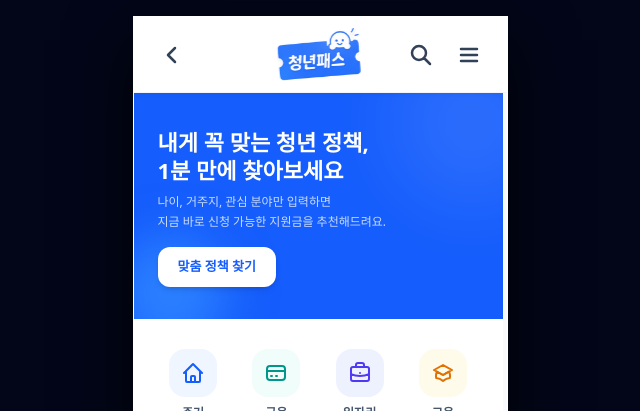
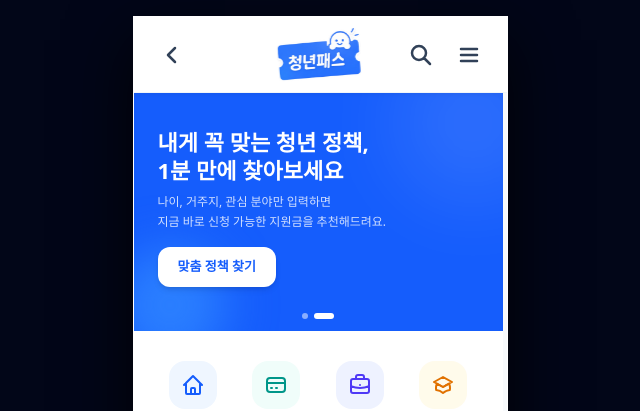
Before and after one commit to Tax-Hunter/YouthPass, a Next.js app in the folder frontend/: page /home in a window 1280 px wide. Shown: the top 411 px of the page, without its empty margins (318-958 px from the left). Built offline with nearby package versions, Linux system fonts and the light colour scheme; no server answers.

Commit message:
feat: 홈 화면 캐러셀 추가

```diff
--- /dev/null
+++ b/frontend/app/components/ui/HeroBannerSlide.tsx
@@ -0,0 +1,57 @@
+"use client";
+
+import React from "react";
+
+type HeroBannerTheme = "blue" | "indigo";
+
+const THEME_STYLES: Record<HeroBannerTheme, { bg: string; accent: string; buttonText: string; buttonHover: string }> = {
+  blue: {
+    bg: "bg-blue-600",
+    accent: "bg-blue-500",
+    buttonText: "text-blue-600",
+    buttonHover: "hover:bg-blue-50",
+  },
+  indigo: {
+    bg: "bg-indigo-600",
+    accent: "bg-indigo-500",
+    buttonText: "text-indigo-600",
+    buttonHover: "hover:bg-indigo-50",
+  },
+};
+
+interface HeroBannerSlideProps {
+  theme: HeroBannerTheme;
+  title: React.ReactNode;
+  subtitle: React.ReactNode;
+  buttonLabel: string;
+  onButtonClick: () => void;
+}
+
+export default function HeroBannerSlide({
+  theme,
+  title,
+  subtitle,
+  buttonLabel,
+  onButtonClick,
+}: HeroBannerSlideProps) {
+  const styles = THEME_STYLES[theme];
+
+  return (
+    <div className={`${styles.bg} text-white px-screen pt-9 pb-11 flex flex-col items-start gap-4 shadow-inner relative overflow-hidden`}>
+      <div className="absolute -top-12.5 -right-12.5 w-40 h-40 bg-white/10 rounded-full blur-2xl" />
+      <div className={`absolute -bottom-7.5 -left-5 w-28 h-28 ${styles.accent} rounded-full blur-xl`} />
+
+      <div className="relative z-10 space-y-2">
+        <h2 className="text-[22px] font-bold leading-tight">{title}</h2>
+        <p className="text-xs text-white/80 leading-relaxed font-medium">{subtitle}</p>
+      </div>
+
+      <button
+        onClick={onButtonClick}
+        className={`relative z-10 px-5 py-2.5 bg-white ${styles.buttonText} ${styles.buttonHover} text-[13px] font-bold rounded-xl shadow-md transition-all active:scale-[0.98]`}
+      >
+        {buttonLabel}
+      </button>
+    </div>
+  );
+}
--- /dev/null
+++ b/frontend/app/components/ui/HeroCarousel.tsx
@@ -0,0 +1,144 @@
+"use client";
+
+import React, { useEffect, useRef, useState } from "react";
+
+export interface HeroCarouselSlide {
+  id: string;
+  content: React.ReactNode;
+}
+
+interface HeroCarouselProps {
+  slides: HeroCarouselSlide[];
+  className?: string;
+}
+
+const AUTO_PLAY_INTERVAL = 3000;
+const SWIPE_THRESHOLD = 40;
+
+export default function HeroCarousel({ slides, className = "" }: HeroCarouselProps) {
+  const isLoopable = slides.length > 1;
+  // 마지막 슬라이드 다음에 첫 슬라이드의 복제본을 붙여, 마지막 -> 처음 전환도 항상 정방향으로만 애니메이션되게 한다.
+  const trackSlides = isLoopable ? [...slides, { ...slides[0], id: `${slides[0].id}-clone` }] : slides;
+
+  const [trackIndex, setTrackIndex] = useState(0);
+  const [transitionEnabled, setTransitionEnabled] = useState(true);
+  const dragStartX = useRef<number | null>(null);
+  const isDragging = useRef(false);
+
+  const activeIndex = trackIndex >= slides.length ? 0 : trackIndex;
+
+  const goToNext = () => {
+    if (!isLoopable) return;
+    setTransitionEnabled(true);
+    setTrackIndex((prev) => prev + 1);
+  };
+
+  const goToPrev = () => {
+    setTransitionEnabled(true);
+    setTrackIndex((prev) => Math.max(0, prev - 1));
+  };
+
+  const goTo = (index: number) => {
+    const clamped = Math.max(0, Math.min(index, slides.length - 1));
+    setTransitionEnabled(true);
+    setTrackIndex(clamped);
+  };
+
+  // 복제 슬라이드까지 정방향 애니메이션이 끝나면, 애니메이션 없이 실제 첫 슬라이드 위치로 되돌린다.
+  const handleTransitionEnd = () => {
+    if (trackIndex === slides.length) {
+      setTransitionEnabled(false);
+      setTrackIndex(0);
+    }
+  };
+
+  useEffect(() => {
+    if (transitionEnabled) return;
+    const frame = requestAnimationFrame(() => setTransitionEnabled(true));
+    return () => cancelAnimationFrame(frame);
+  }, [transitionEnabled]);
+
+  useEffect(() => {
+    if (!isLoopable) return;
+
+    const timer = setInterval(() => {
+      goToNext();
+    }, AUTO_PLAY_INTERVAL);
+
+    return () => clearInterval(timer);
+  }, [trackIndex, isLoopable]);
+
+  const handleDragStart = (clientX: number) => {
+    dragStartX.current = clientX;
+    isDragging.current = true;
+  };
+
+  const handleDragEnd = (clientX: number) => {
+    if (dragStartX.current === null) return;
+    const deltaX = clientX - dragStartX.current;
+
+    if (deltaX > SWIPE_THRESHOLD) {
+      goToPrev();
+    } else if (deltaX < -SWIPE_THRESHOLD) {
+      goToNext();
+    }
+    dragStartX.current = null;
+    isDragging.current = false;
+  };
+
+  const handleTouchStart = (e: React.TouchEvent) => handleDragStart(e.touches[0].clientX);
+  const handleTouchEnd = (e: React.TouchEvent) => handleDragEnd(e.changedTouches[0].clientX);
+
+  const handleMouseDown = (e: React.MouseEvent) => {
+    e.preventDefault();
+    handleDragStart(e.clientX);
+  };
+  const handleMouseUp = (e: React.MouseEvent) => {
+    if (!isDragging.current) return;
+    handleDragEnd(e.clientX);
+  };
+  const handleMouseLeave = (e: React.MouseEvent) => {
+    if (!isDragging.current) return;
+    handleDragEnd(e.clientX);
+  };
+
+  if (slides.length === 0) return null;
+
+  return (
+    <div className={`relative overflow-hidden shrink-0 ${className}`}>
+      <div
+        className={`flex select-none cursor-grab active:cursor-grabbing ${
+          transitionEnabled ? "transition-transform duration-300 ease-out" : ""
+        }`}
+        style={{ transform: `translateX(-${trackIndex * 100}%)` }}
+        onTransitionEnd={handleTransitionEnd}
+        onTouchStart={handleTouchStart}
+        onTouchEnd={handleTouchEnd}
+        onMouseDown={handleMouseDown}
+        onMouseUp={handleMouseUp}
+        onMouseLeave={handleMouseLeave}
+      >
+        {trackSlides.map((slide) => (
+          <div key={slide.id} className="w-full shrink-0">
+            {slide.content}
+          </div>
+        ))}
+      </div>
+
+      {slides.length > 1 && (
+        <div className="absolute bottom-3 left-0 right-0 z-20 flex items-center justify-center gap-1.5">
+          {slides.map((slide, index) => (
+            <button
+              key={slide.id}
+              onClick={() => goTo(index)}
+              aria-label={`${index + 1}번째 배너로 이동`}
+              className={`h-1.5 rounded-full transition-all ${
+                index === activeIndex ? "w-5 bg-white" : "w-1.5 bg-white/50"
+              }`}
+            />
+          ))}
+        </div>
+      )}
+    </div>
+  );
+}
--- a/frontend/app/features/home/HomeScreen.tsx
+++ b/frontend/app/features/home/HomeScreen.tsx
@@ -9,7 +9,11 @@ import { useFilterStore, DEFAULT_FILTERS } from "@/lib/store/filterStore";
 import { usePolicyList, sortPoliciesByDeadline } from "@/lib/api/policy";
 import PolicyCard from "@/app/components/ui/PolicyCard";
 import PromoBanner from "@/app/components/ui/PromoBanner";
+import HeroCarousel from "@/app/components/ui/HeroCarousel";
+import HeroBannerSlide from "@/app/components/ui/HeroBannerSlide";
 import SurveyScreen from "@/app/features/auth/SurveyScreen";
+
+const FEEDBACK_SURVEY_URL = "https://forms.gle/EXpjA71nBUiNqaqJ7";
 
 interface ScreenProps {
   onNavigate?: (screenId: string) => void;
@@ -31,6 +35,10 @@ export default function HomeScreen({ onNavigate }: ScreenProps) {
     setIsSurveyOpen(true);
   };
 
+  const openFeedbackSurvey = () => {
+    window.open(FEEDBACK_SURVEY_URL, "_blank", "noopener,noreferrer");
+  };
+
   const { data, error, isLoading } = usePolicyList({ sort: "deadline", size: 4, applicable: true });
   const sortedItems = data?.items ? sortPoliciesByDeadline(data.items) : [];
 
@@ -41,31 +49,59 @@ export default function HomeScreen({ onNavigate }: ScreenProps) {
   return (
     <div className="flex flex-col h-full bg-slate-50 text-slate-800 font-sans select-none relative overflow-hidden">
       <div className="flex-1 min-h-0 overflow-y-auto pt-header scroll-stable">
-      {/* Blue Hero Banner */}
-      <div className="bg-blue-600 text-white px-screen pt-9 pb-8 flex flex-col items-start gap-4 shrink-0 shadow-inner relative overflow-hidden">
-        <div className="absolute -top-12.5 -right-12.5 w-40 h-40 bg-white/10 rounded-full blur-2xl" />
-        <div className="absolute -bottom-7.5 -left-5 w-28 h-28 bg-blue-500 rounded-full blur-xl" />
-
-        <div className="relative z-10 space-y-2">
-          <h2 className="text-[22px] font-bold leading-tight">
+      {/* Hero Banner Carousel */}
+      <HeroCarousel
+        slides={[
+          {
+            id: "feedback-survey",
+            content: (
+              <HeroBannerSlide
+                theme="indigo"
+                title={
+                  <>
+                    청년패스 베타테스트에
+                    <br />
+                    참여해주세요.
+                  </>
+                }
+                subtitle={
+                  <>
+                    7.10 ~ 7.20
+                    <br />
+                    소중한 의견 부탁드려요.
+                  </>
+                }
+                buttonLabel="서비스 평가 설문 참여하기"
+                onButtonClick={openFeedbackSurvey}
+              />
+            ),
+          },
+          {
+            id: "policy-match",
+            content: (
+              <HeroBannerSlide
+                theme="blue"
+                title={
+                  <>
                     내게 꼭 맞는 청년 정책,
                     <br />
                     1분 만에 찾아보세요
-          </h2>
-          <p className="text-xs text-blue-100/90 leading-relaxed font-medium">
+                  </>
+                }
+                subtitle={
+                  <>
                     나이, 거주지, 관심 분야만 입력하면
                     <br />
                     지금 바로 신청 가능한 지원금을 추천해드려요.
-          </p>
-        </div>
-
-        <button
-          onClick={openSurvey}
-          className="relative z-10 px-5 py-2.5 bg-white text-blue-600 hover:bg-blue-50 text-[13px] font-bold rounded-xl shadow-md transition-all active:scale-[0.98]"
-        >
-          맞춤 정책 찾기
-        </button>
-      </div>
+                  </>
+                }
+                buttonLabel="맞춤 정책 찾기"
+                onButtonClick={openSurvey}
+              />
+            ),
+          },
+        ]}
+      />
 
       {/* Category Grid Section */}
       <section className="px-screen py-6 bg-white shrink-0 grid grid-cols-4 gap-3 border-b border-slate-100">
```
Lines whose indentation alone changed are shown as unchanged.
